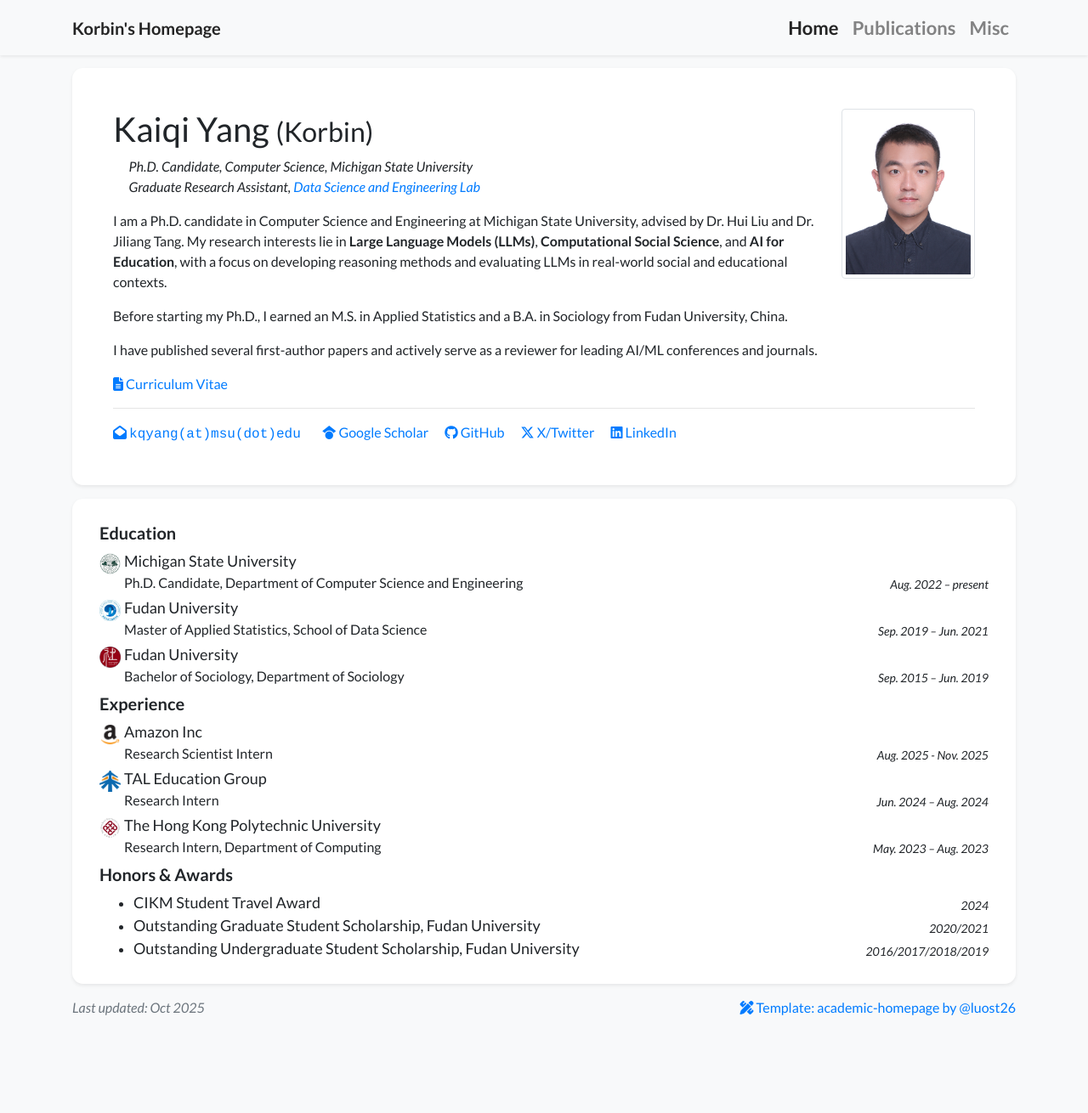
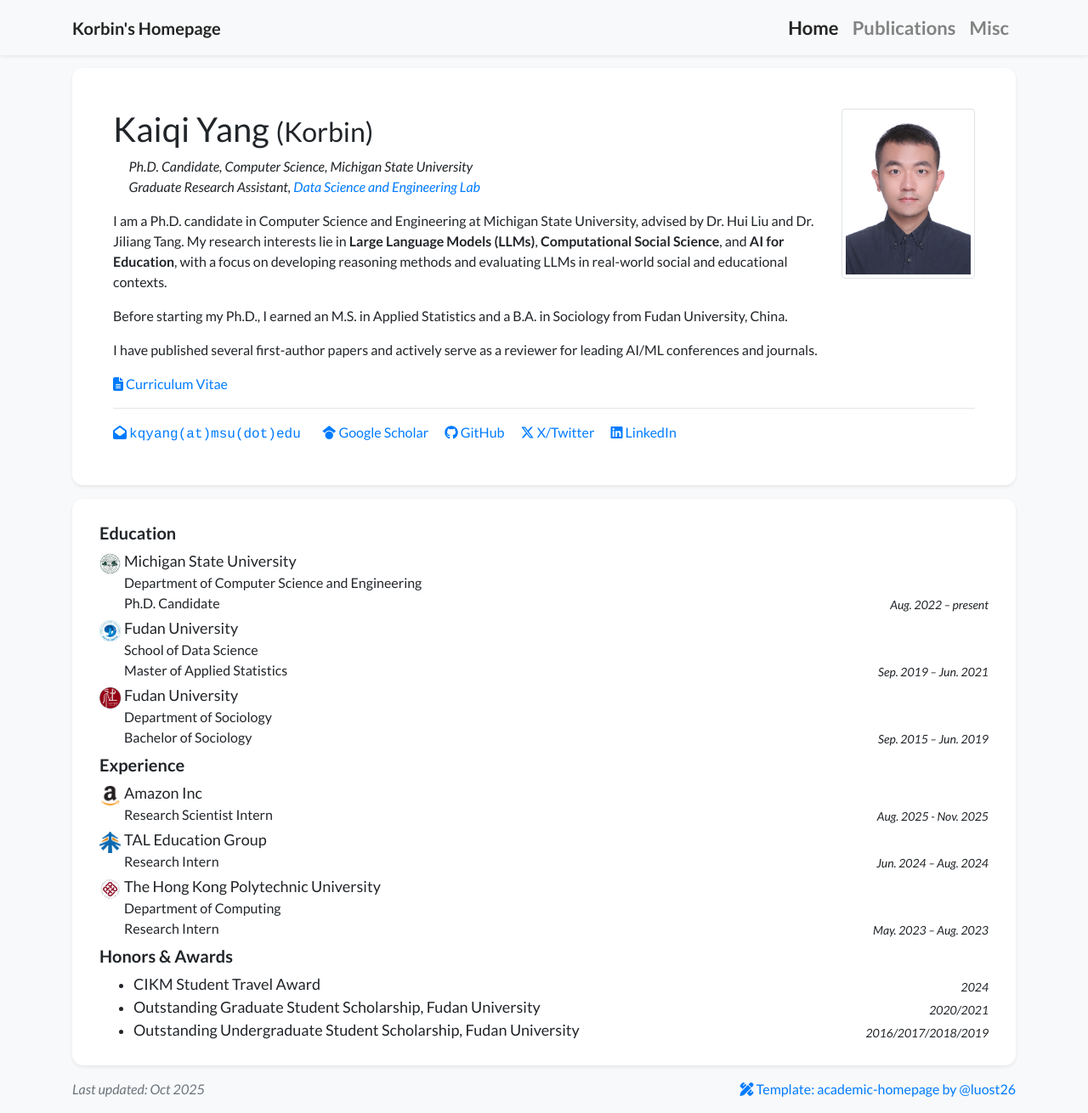
Before and after one commit to KorbinY/korbiny.github.io, a Jekyll site: the page built from index.html, in a window 1280 px wide and 1310 px high. Shown: the whole window at 85% size. Built offline with Jekyll 4.4.1, drawn with Linux system fonts in a browser that asks for light colours; nearby versions of some CDN libraries; a style sheet for code colours, icons or effects is not loaded; part of the change alters nothing that is shown.

```diff
--- a/_data/profile.yml
+++ b/_data/profile.yml
@@ -45,19 +45,22 @@ education:
 - name: Michigan State University
   logo: /assets/images/badges/michigan-state-logo-png-transparent.png
   logo_size: 25px
-  position: Ph.D. Candidate, Department of Computer Science and Engineering
+  position: Ph.D. Candidate
+  dept: Department of Computer Science and Engineering
   date: Aug. 2022 – present
 
 - name: Fudan University
   logo: /assets/images/badges/sds-fudan-logo.png
   logo_size: 25px
-  position: Master of Applied Statistics, School of Data Science
+  position: Master of Applied Statistics
+  dept: School of Data Science
   date: Sep. 2019 – Jun. 2021
 
 - name: Fudan University
   logo: /assets/images/badges/ssdpp-fudan-logo.png
   logo_size: 25px
-  position: Bachelor of Sociology, Department of Sociology
+  position: Bachelor of Sociology
+  dept: Department of Sociology
   date: Sep. 2015 – Jun. 2019
 
 
@@ -77,7 +80,8 @@ experience:
 - name: The Hong Kong Polytechnic University
   logo: /assets/images/badges/hong-kong-polytechnic-university-logo.png
   logo_size: 25px
-  position: Research Intern, Department of Computing
+  position: Research Intern
+  dept: Department of Computing
   date: May. 2023 – Aug. 2023
 
 
```
